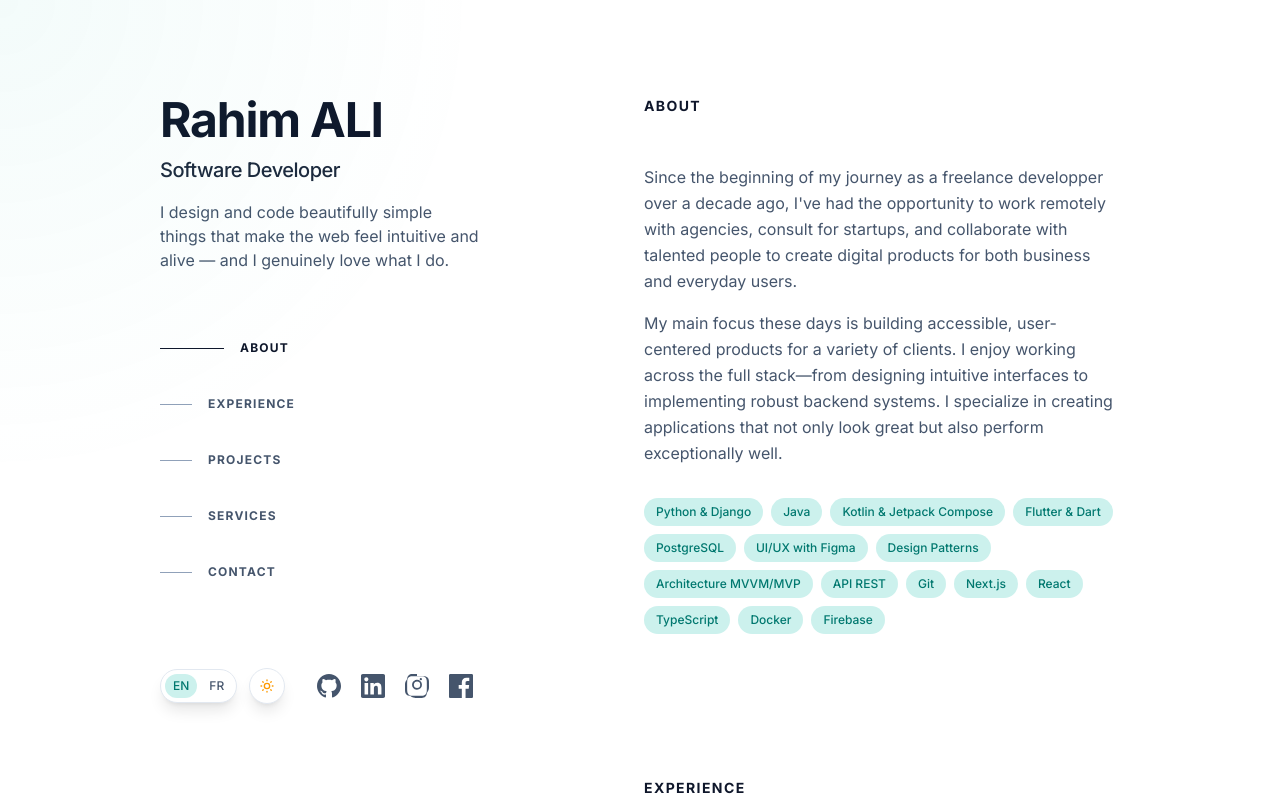
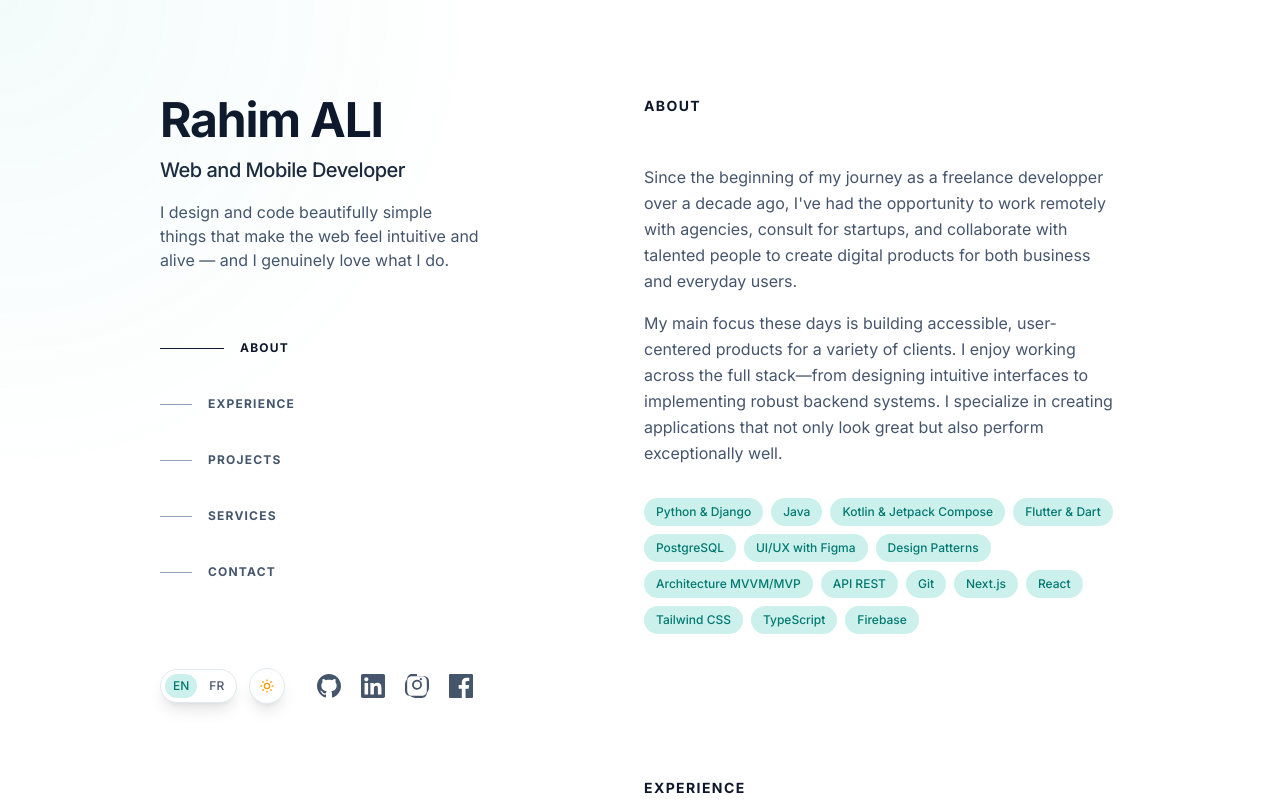
Before and after one commit to Rahim10020/freelance_portfolio, a Next.js app: page / in a window 1280 px wide. Shown: the top 800 px of the page. Built offline with nearby package versions, Linux system fonts and the light colour scheme; no server answers.

Commit message:
modifications

```diff
--- a/src/lib/data.ts
+++ b/src/lib/data.ts
@@ -25,7 +25,7 @@ export const socialLinks: SocialLink[] = [
     },
     {
         name: 'Facebook',
-        url: 'https://facebook.com/rahimali',
+        url: 'https://www.facebook.com/',
         icon: 'facebook',
     },
     // {
@@ -182,7 +182,7 @@ export const skills = [
     'Git',
     'Next.js',
     'React',
+    'Tailwind CSS',
     'TypeScript',
-    'Docker',
     'Firebase',
 ];
--- a/src/translations/en.ts
+++ b/src/translations/en.ts
@@ -1,7 +1,7 @@
 export const en = {
     // Hero Section
     hero: {
-        title: 'Software Developer',
+        title: 'Web and Mobile Developer',
         bio: "I design and code beautifully simple things that make the web feel intuitive and alive — and I genuinely love what I do.",
     },
 
--- a/src/translations/fr.ts
+++ b/src/translations/fr.ts
@@ -1,7 +1,7 @@
 export const fr = {
     // Hero Section
     hero: {
-        title: 'Développeur Logiciel',
+        title: 'Développeur Web et Mobile',
         bio: "Je conçois et code des solutions élégantes qui rendent le web intuitif et vivant — et j'aime sincèrement ce que je fais.",
     },
 
```
Also changed, not shown: 1 other file (tests, documents, lock files or other folders).
